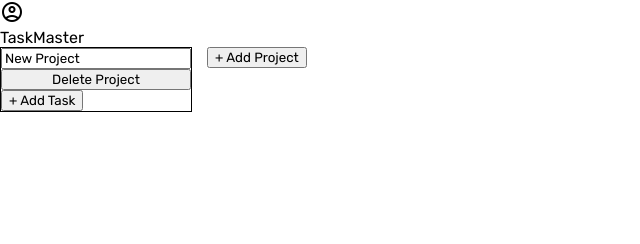
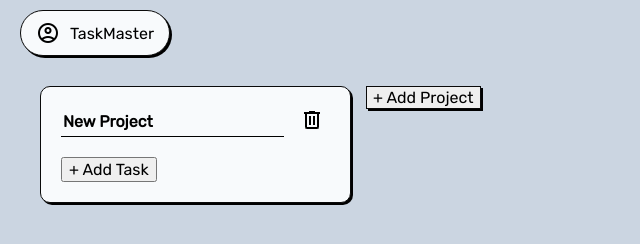
Before and after one commit to YesayaS/todo-list, a website built with webpack: page src/template.html in a window 1280 px wide. Both pictures are taken after a click on the button "+ Add Project". Shown: the whole page, without its empty margins (0-640 px from the left). Built offline with nearby package versions, Linux system fonts and the light colour scheme.

Commit message:
feat: Add UI & Move delete task button to task-editor

```diff
--- a/src/project.js
+++ b/src/project.js
@@ -1,5 +1,5 @@
 import { Task, TaskList } from "./tasks";
-import { save, load, remove } from "./storage";
+import deleteIcon from "./assets/delete.png";
 
 class Project {
   constructor(title = "New Project", taskList = new TaskList()) {
@@ -116,13 +116,21 @@ class ProjectCardRenderer {
     card.className = "project-card";
     card.dataset.projectIndex = i;
 
-    const titleButton = document.createElement("input");
-    titleButton.className = "project-card__title";
-    titleButton.value = project.title;
+    const cardHeader = document.createElement("div");
+    cardHeader.classList.add("project-card__header");
+
+    const projectTitle = document.createElement("input");
+    projectTitle.className = "project-card__title";
+    projectTitle.value = project.title;
 
     const deleteButton = document.createElement("button");
     deleteButton.classList.add("project-card__delete-button");
-    deleteButton.textContent = "Delete Project";
+    const deleteButtonIcon = document.createElement("img");
+    deleteButtonIcon.src = deleteIcon;
+    deleteButton.appendChild(deleteButtonIcon);
+
+    cardHeader.appendChild(projectTitle);
+    cardHeader.appendChild(deleteButton);
 
     const addTaskButton = document.createElement("button");
     addTaskButton.className = "task__add-button";
@@ -134,8 +142,7 @@ class ProjectCardRenderer {
     addTaskDiv.className = "project-card__add-task";
     addTaskDiv.appendChild(addTaskButton);
 
-    card.appendChild(titleButton);
-    card.appendChild(deleteButton);
+    card.appendChild(cardHeader);
     card.appendChild(tasksList);
     card.appendChild(addTaskDiv);
 
@@ -223,11 +230,20 @@ class ProjectApp {
         const taskEditorCard = document.createElement("form");
         taskEditorCard.setAttribute("id", "task-editor__form");
         taskEditorCard.setAttribute("name", "task-editor__form");
-        taskEditorCard.textContent = "Edit Task";
+        // taskEditorCard.textContent = "Edit Task";
 
-        // title, description, dueDate, isImportant
+        const taskEditorHead = document.createElement("div");
+        taskEditorHead.classList.add("task-editor__head");
+
         const taskTitle = document.createElement("input");
         taskTitle.value = task.title;
+
+        const deleteTaskButton = document.createElement("button");
+        deleteTaskButton.classList.add("delete-task__button");
+        deleteTaskButton.textContent = "Delete Task";
+
+        taskEditorHead.appendChild(taskTitle);
+        taskEditorHead.appendChild(deleteTaskButton);
 
         const taskDescription = document.createElement("input");
         taskDescription.value = task.description;
@@ -243,7 +259,7 @@ class ProjectApp {
         saveButton.setAttribute("form", "task-editor__form");
         saveButton.type = "submit";
 
-        taskEditorCard.appendChild(taskTitle);
+        taskEditorCard.appendChild(taskEditorHead);
         taskEditorCard.appendChild(taskDescription);
         taskEditorCard.appendChild(taskDueDate);
         taskEditorCard.appendChild(isImportant);
@@ -252,6 +268,14 @@ class ProjectApp {
         taskEditor.appendChild(taskEditorCard);
 
         document.body.insertAdjacentElement("afterbegin", taskEditor);
+
+        document.querySelectorAll(".delete-task__button").forEach((button) => {
+          button.addEventListener("click", (e) => {
+            this.projectList.deleteTask(projectIndex, taskIndex);
+            taskEditor.remove();
+            this.renderProjects();
+          });
+        });
 
         taskEditorCard.addEventListener("submit", (e) => {
           e.preventDefault;
@@ -275,16 +299,6 @@ class ProjectApp {
         this.renderProjects();
       });
     });
-
-    document.querySelectorAll(".delete-task__button").forEach((button) => {
-      button.addEventListener("click", (e) => {
-        const projectIndex =
-          e.target.closest(".project-card").dataset.projectIndex;
-        const taskIndex = e.target.dataset.taskIndex;
-        this.projectList.deleteTask(projectIndex, taskIndex);
-        this.renderProjects();
-      });
-    });
   }
 }
 
--- a/src/style.css
+++ b/src/style.css
@@ -1,37 +1,97 @@
-@import url('https://fonts.googleapis.com/css2?family=Rubik&display=swap');
+@import url("https://fonts.googleapis.com/css2?family=Rubik&display=swap");
 
-*{
-    font-family: 'Rubik', sans-serif;
+* {
+  /* border: 0px red solid; */
+  font-family: "Rubik", sans-serif;
+  font-size: 1rem;
   margin: 0;
 }
 
-button:hover{
+:root {
+  --bg-body: #cbd5e1;
+  --bg-account: #f8fafc;
+  --outline-account: #0a0a0a;
+  --bg-project: #f8fafc;
+  --bg-task-editor: #f8fafc;
+}
+
+body {
+  width: 100vw;
+  height: 100vh;
+  display: flex;
+  flex-direction: column;
+  background-color: var(--bg-body);
+}
+
+button:hover {
   cursor: pointer;
 }
 
-.main-container{
+.header-account,
+.project-card,
+.add-project-card__button, #task-editor__form {
+  border: 1px solid var(--outline-account);
+  box-shadow: 2px 2px;
+}
+
+.header {
+    width: fit-content;
+    display: flex;
+}
+
+.header-account {
+    width: fit-content;
+    display: flex;
+    align-items: center;
+    gap: 10px;
+    border-radius: 50px;
+  margin: 10px 20px;
+  padding: 10px 15px;
+
+  background-color: var(--bg-account);
+}
+
+.main-container {
+  padding: 20px 40px;
   display: flex;
   gap: 15px;
 }
 
-.project-card{
+.project-card {
   display: flex;
   flex-direction: column;
-    border: 1px black solid;
+  gap: 10px;
+
+  padding: 20px;
+  border-radius: 10px;
+  background-color: var(--bg-project);
 }
 
-.project-card__title{
-    position: relative;
+.project-card__header{
+    display: flex;
+    justify-content: center;
+    gap: 10px;
 }
 
-.new-project-title{
-    position: absolute;
-    top: 0;
-    left: 0;
-    width: 100%;
+.project-card__title {
+  border: none;
+  outline: none;
+  font-weight: 700;
+  border-bottom: 1px solid black;
+  background-color: var(--bg-project);
 }
 
-#task-editor{
+.project-card__delete-button{
+    background-color: var(--bg-project);
+    border: none;
+}
+
+.task-container{
+    display: flex;
+    flex-direction: column;
+}
+
+#task-editor {
   z-index: 100;
   height: 100%;
   width: 100%;
@@ -39,12 +99,16 @@ button:hover{
   position: fixed;
   justify-content: center;
 
-    backdrop-filter: brightness(75%);
+  backdrop-filter: brightness(60%);
 }
 
-#task-editor__form{
+#task-editor__form {
+    height: fit-content;
   margin-top: 10%;
   display: flex;
   flex-direction: column;
   gap: 15px;
+  padding: 15px;
+
+  background-color: var(--bg-task-editor);
 }
--- a/src/tasks.js
+++ b/src/tasks.js
@@ -19,12 +19,7 @@ class TaskCard {
     taskCard.dataset.taskIndex = i;
     taskCard.textContent = task.title;
 
-    const deleteTaskButton = document.createElement("button");
-    deleteTaskButton.classList.add("delete-task__button");
-    deleteTaskButton.textContent = "Delete Task";
-
     taskCardContainer.appendChild(taskCard);
-    taskCardContainer.appendChild(deleteTaskButton);
     return taskCard;
   }
 }
--- a/src/template.html
+++ b/src/template.html
@@ -11,8 +11,10 @@
   </head>
   <body>
     <div class="header">
-      <i class="material-symbols-outlined"> account_circle </i>
-      <div>TaskMaster</div>
+      <div class="header-account">
+        <i class="material-symbols-outlined"> account_circle </i>
+        <div>TaskMaster</div>
+      </div>
     </div>
     <div class="main-container">
       <div class="project-card">
--- a/webpack.config.js
+++ b/webpack.config.js
@@ -22,6 +22,7 @@ module.exports = {
       },
       {
         test: /\.(png|svg|jpg|jpeg|gif)$/i,
+        // include: path.resolve(__dirname, "src/assets"),
         type: "asset/resource",
       },
       {
```
Also changed, not shown: src/assets/delete.png (added). Lines whose indentation alone changed are shown as unchanged.
